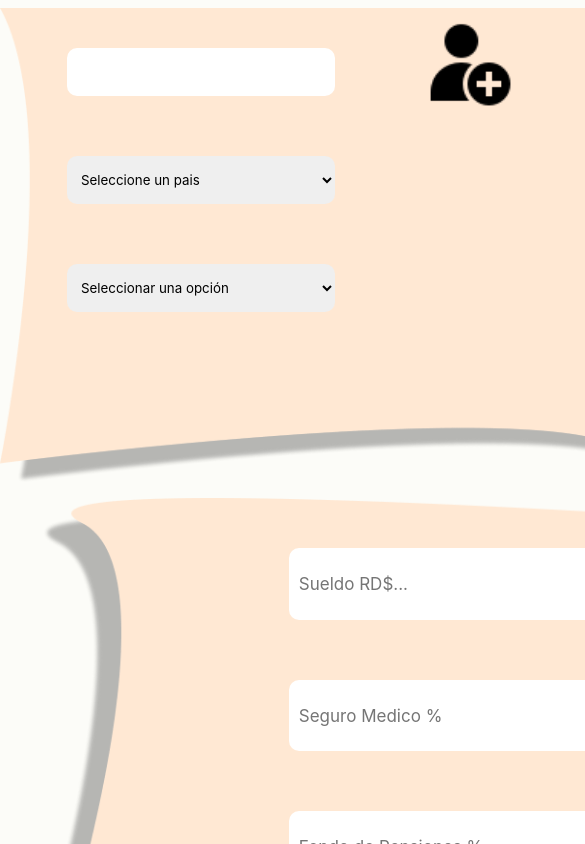
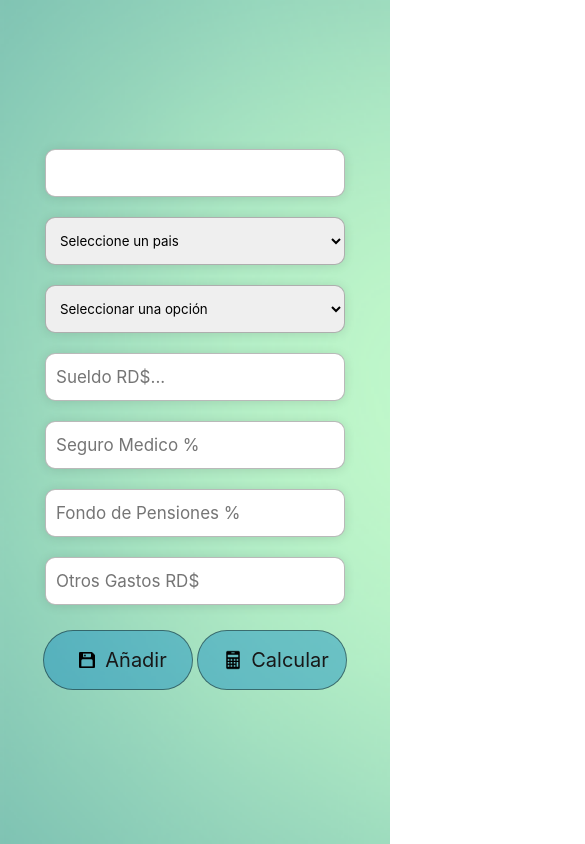
Before and after one commit to pcabreram1234/javaScriptPratice-final-task, a React app: page / in a window 390 px wide. Shown: the top 844 px of the page, 585 px wide, since content can reach past the window. Built offline with nearby package versions, Linux system fonts and the light colour scheme.

Commit message:
Responsive Desing Added

```diff
--- a/src/components/addUser.jsx
+++ b/src/components/addUser.jsx
@@ -1,5 +1,4 @@
 import React from "react";
-import addUserIcon from "../assets/images/Add user.png";
 import Contries from "../json/contries.json";
 import "../styles/AddUser.css";
 
@@ -19,7 +18,6 @@ const AddUser = ({
   return (
     <div className="AddUser--container">
       <div className="mainContainer">
-        <div className="col">
         <input
           type="text"
           placeholde="Nombre..."
@@ -39,8 +37,7 @@ const AddUser = ({
           name=""
           id=""
           onChange={(e) => {
-              let data =
-                e.currentTarget.selectedOptions[0].innerHTML.toString();
+            let data = e.currentTarget.selectedOptions[0].innerHTML.toString();
             handleCountry(getInfo(data), e.currentTarget);
           }}
         >
@@ -56,8 +53,7 @@ const AddUser = ({
           name=""
           id=""
           onChange={(e) => {
-              let data =
-                e.currentTarget.selectedOptions[0].innerHTML.toString();
+            let data = e.currentTarget.selectedOptions[0].innerHTML.toString();
             handleProfesion(getInfo(data), e.currentTarget);
           }}
         >
@@ -70,11 +66,6 @@ const AddUser = ({
           <option value="">Policía</option>
         </select>
       </div>
-
-        <div className="col">
-          <img src={addUserIcon} alt="" className="addUserIcon" />
-        </div>
-      </div>
     </div>
   );
 };
--- a/src/components/addUserCurrencyInfo.jsx
+++ b/src/components/addUserCurrencyInfo.jsx
@@ -9,34 +9,22 @@ const AddUserCurrencyInfo = ({
   handleMedicare,
   handlePensionFund,
   handleAditionalExpenxes,
+  handlePatternNum,
 }) => {
-  const getInfo = (e) => {
-    return e;
-  };
   return (
     <div className="AddUserCurrencyInfo">
-      <div className="AddUserCurrencyInfo--imageIcon">
-        <img src={addCurrencyInfoIcon} alt="" />
-      </div>
-
-      <div className="AddUserCurrencyInfo--maincontainer">
-        <div className="AddUserCurrencyInfo--col">
       <input
-            type="number"
+        type="text"
         placeholder="Sueldo RD$..."
         id="sueldo"
         className="AddUserCurrencyInfo--input"
         onChange={(e) => {
+          handlePatternNum;
           let data = parseInt(e.currentTarget.value);
           validateInputNumbers(e, data, handleSalary);
         }}
       />
-          <label htmlFor="Sueldo" className="AddUserCurrencyInfo--label">
-            .00
-          </label>
-        </div>
 
-        <div className="AddUserCurrencyInfo--col">
       <input
         type="number"
         placeholder="Seguro Medico %"
@@ -51,12 +39,7 @@ const AddUserCurrencyInfo = ({
           }
         }}
       />
-          <label htmlFor="SNS" className="AddUserCurrencyInfo--label">
-            .00
-          </label>
-        </div>
 
-        <div className="AddUserCurrencyInfo--col">
       <input
         type="number"
         placeholder="Fondo de Pensiones %"
@@ -72,12 +55,7 @@ const AddUserCurrencyInfo = ({
           }
         }}
       />
-          <label htmlFor="AFP" className="AddUserCurrencyInfo--label">
-            .00
-          </label>
-        </div>
 
-        <div className="AddUserCurrencyInfo--col">
       <input
         type="number"
         placeholder="Otros Gastos RD$"
@@ -88,11 +66,6 @@ const AddUserCurrencyInfo = ({
           validateInputNumbers(e, data, handleAditionalExpenxes);
         }}
       />
-          <label htmlFor="GASTOS" className="AddUserCurrencyInfo--label">
-            .00
-          </label>
-        </div>
-      </div>
     </div>
   );
 };
--- a/src/containers/AddPeopleInfo.js
+++ b/src/containers/AddPeopleInfo.js
@@ -7,6 +7,7 @@ import CalcButton from "../components/CalcButton";
 import { validateInputs } from "../utils/validateInputs";
 import { ClearInputs } from "../utils/clearInputs";
 import { Link } from "react-router-dom";
+
 import "../styles/AddPeopleInfo.css";
 
 const AddPeopleInfo = () => {
@@ -62,9 +63,7 @@ const AddPeopleInfo = () => {
 
   const handleMedicare = (medicare, newRef) => {
     refMedicare.current = newRef;
-    medicare === 0 || medicare === NaN
-      ? setMedicare([])
-      : setMedicare(medicare);
+    medicare === 0 || medicare === NaN ? setMedicare(0) : setMedicare(medicare);
   };
 
   const handlePensionFund = (pension, newRef) => {
@@ -173,14 +172,22 @@ const AddPeopleInfo = () => {
       : refInput.current.focus();
   };
 
+  const handlePatternNum = (el) => {
+    let regExp = new RegExp(/[0-9]{1,}/);
+    regExp.test(el) ? el : null;
+  };
+
+  handlePatternNum();
+
   return (
-    <div>
+    <div className="AddPeople_container">
       <AddUser
         handleUserName={handleUserName}
         handleCountry={handleCountry}
         handleProfesion={handleProfesion}
         handleUserInputFocus={handleUserInputFocus}
         setRefinput={setRefinput}
+        handlePatternNum={handlePatternNum}
       />
       <AddUserCurrencyInfo
         handleSalary={handleSalary}
--- a/src/routes/App.js
+++ b/src/routes/App.js
@@ -2,11 +2,19 @@ import React from "react";
 import { BrowserRouter, Route } from "react-router-dom";
 import AddPeopleInfo from "../containers/AddPeopleInfo";
 import GeneralResults from "../containers/GeneralResults";
+import blurryGradientHaikei from "../assets/images/blurry-gradient-haikei.png";
 import "../styles/App.css";
+
+const style = {
+  backgroundImage: "url(" + blurryGradientHaikei + ")",
+  backgroundRepeat: "no-repeat",
+  backgroundSize: "cover",
+  height: "100vh",
+};
 
 const App = () => (
   <BrowserRouter>
-    <div className="App">
+    <div className="App" style={style}>
       <Route exact path="/" component={AddPeopleInfo}></Route>
       <Route exact path="/calc" component={GeneralResults}></Route>
     </div>
--- a/src/styles/AddButton.css
+++ b/src/styles/AddButton.css
@@ -1,19 +1,14 @@
-.add{
+.add {
   display: flex;
   align-items: center;
   justify-content: center;
   font-size: 30px;
   width: 200px;
   height: 60px;
-background: linear-gradient(180deg, #96EA9B 21.93%, #71DEB0 121.93%);
+
   border-radius: 30px;
   border: none;
-cursor: pointer;;
-}
-
-
-.add:active{
-    box-shadow: 0px 1.2px 2px 4px rgba(108, 109, 108, 0.418);
+  cursor: pointer;
 }
 
 .add img {
--- a/src/styles/AddPeopleInfo.css
+++ b/src/styles/AddPeopleInfo.css
@@ -1,3 +1,5 @@
+
+
 .buttonsContainer {
     display: flex;
     justify-content: center;
--- a/src/styles/AddUser.css
+++ b/src/styles/AddUser.css
@@ -1,43 +1,12 @@
-.AddUser--container{
-margin: 2% auto;
- width: 670.44px;
-height: 482.43px;
-background-image: url(/src/assets/images/Container1.png);
-background-size: cover;
-}
-
-.mainContainer, .mainContainer2{
-    display: grid;
-    justify-content: center;
-    grid-template-rows: 1fr;
-    grid-template-columns: 1fr 1fr;
-    padding: 0px 10%;
-}
-
-.mainContainer>:first-child{
-    display: flex;
-    flex-direction: column;
-}
-.mainContainer>:last-child{
-    display: flex;
-    justify-content: center;
-}
-
-.mainContainer .col{
-    margin: 10px 0px;
-}
-
- input,  select{
-     height: 3rem;
-     width: 100%;
-     border-radius: 10px;
-     border: none;
-    margin: 30px 0px;
-    padding: 0px 10px;
+.mainContainer {
+  display: flex;
+  flex-direction: column;
+  align-items: center;
 }
 
 
-.addUserIcon{
-    width: 92px;
-    height: 92px;
+
+.addUserIcon {
+  width: 92px;
+  height: 92px;
 }
--- a/src/styles/AddUserCurrencyInfo.css
+++ b/src/styles/AddUserCurrencyInfo.css
@@ -1,50 +1,6 @@
-.AddUserCurrencyInfo{
-    margin: 2% auto;
-    width: 776px;
-    height: 581px;
-    background-image: url(/src/assets/images/Container2.png);
-    background-size: cover;
-    display: grid;
-    grid-template-rows: 1fr;
-    grid-template-columns: 1fr 1fr;
+.AddUserCurrencyInfo {
+  display: flex;
+  flex-direction: column;
+  justify-content: center;
+  align-items: center;
 }
-
-.AddUserCurrencyInfo--maincontainer{
-    margin-top: 20px;
-    margin-right: 30vh;
-    width: 100%;
-}
-
-.AddUserCurrencyInfo--imageIcon{
-    margin-top:487px;
-    margin-left: 20vh;
-    width: 120px;
-    height: 120px;
-    left: 170px;
-    top: 1079px;
-}
-
-.AddUserCurrencyInfo--col{
-    width: 380px;
-    display: flex;
-    flex-direction: row;
-    align-items: center;
-}
-
-.AddUserCurrencyInfo--input{
-    height: 8.5vh;
-}
-
-
-.AddUserCurrencyInfo--label{
-    display: flex;
-    justify-content: center;
-    align-items: center;
-    height: 1.5em;
-    width: 2.5em;
-    margin: 0 5px;
-    padding: 10px 10px;
-    background: linear-gradient(122.78deg, rgba(148, 111, 93, 0.49) 19.47%, #FFE8D3 88.47%);
-    border: 1px solid #C9C6C6;
-    border-radius: 5px;
-}
--- a/src/styles/App.css
+++ b/src/styles/App.css
@@ -1,22 +1,83 @@
 * {
-    margin: 0;
-    padding: 0;
-    box-sizing: border-box;
-    font-family: -apple-system, BlinkMacSystemFont, 'Segoe UI', Roboto, Oxygen, Ubuntu, Cantarell, 'Open Sans', 'Helvetica Neue', sans-serif;
-
+  margin: 0;
+  padding: 0;
+  box-sizing: border-box;
+  font-family: -apple-system, BlinkMacSystemFont, "Segoe UI", Roboto, Oxygen,
+    Ubuntu, Cantarell, "Open Sans", "Helvetica Neue", sans-serif;
 }
 
-
 body {
-    /*background: linear-gradient(180deg, #955893 0%, #49A4C8 77.6%, #43AACC 100%);*/
-    background-color: rgb(252, 252, 248);
-    background-size: cover;
-    height: 100vw;
-    overflow-x: hidden;
+  overflow-x: hidden;
+  background-image: url(../assets//images/blurry-gradient-haikei.png);
+  background-repeat: no-repeat;
 }
 
+.App {
+  display: flex;
+  align-items: center;
+  justify-content: center;
+}
 
-.App {
-    height: 100%;
-    background-size: cover;
+input,
+select {
+  height: 3rem;
+  border-radius: 10px;
+  border: 1px solid rgba(0, 0, 0, 0.274);
+  box-shadow: 0px 1px 11px 0px #0000001c;
+  outline: none;
+  width: 400px;
+  margin: 10px 0px;
+  padding: 0px 10px;
 }
+
+.buttonsContainer button,
+.buttonsContainer a button {
+  background: #0083c266;
+  border: 1px solid #0000006e;
+}
+
+.buttonsContainer button span,
+.buttonsContainer a button {
+  color: rgb(24, 24, 24);
+}
+
+button:active {
+  box-shadow: 0px 1.2px 2px 4px rgba(172, 172, 172, 0.418);
+}
+
+@media (max-width: 850px) {
+  input,
+  select {
+    width: 300px;
+  }
+
+  .buttonsContainer button,
+  .buttonsContainer a button {
+    cursor: none;
+    outline: none;
+  }
+
+  .buttonsContainer {
+    flex-wrap: wrap;
+  }
+  .buttonsContainer button {
+    margin: 0px 2px;
+    width: 150px;
+  }
+
+  .buttonsContainer button img {
+    width: 20px;
+    height: 20px;
+  }
+
+  .buttonsContainer button span,
+  .buttonsContainer a button {
+    font-size: 20px;
+  }
+}
+
+@media (max-width: 850px) and (orientation: landscape) {
+  .App {
+    height: auto !important;
+  }
+}
--- a/src/styles/CalcButton.css
+++ b/src/styles/CalcButton.css
@@ -1,4 +1,4 @@
-.calcButton{
+.calcButton {
   display: flex;
   align-items: center;
   justify-content: center;
@@ -6,14 +6,11 @@
   width: 200px;
   height: 60px;
   border: none;
-    background: linear-gradient(180deg, #8d98eb 21.93%, #6974b3 121.93%);
+
   border-radius: 30px;
-    cursor: pointer;;
+  cursor: pointer;
 }
 
-    .calcButton:active{
-        box-shadow: 0px 1.2px 2px 4px rgba(191, 194, 191, 0.418);
-    }
 .calcButton img {
   width: 40px;
   height: 40px;
--- a/src/styles/CancelButton.css
+++ b/src/styles/CancelButton.css
@@ -6,16 +6,13 @@
   width: 200px;
   height: 60px;
   border: none;
-    background: linear-gradient(180deg, #DBECE6 21.93%, #95B0B1 121.93%);
   border-radius: 30px;
 }
-
 
 .cancel:enabled {
   opacity: 1;
   cursor: pointer;
   display: flex;
-
 }
 
 .cancel:disabled {
@@ -24,13 +21,6 @@
   display: none;
 }
 
-
-.cancel:active {
-    box-shadow: 0px 1.2px 2px 4px rgba(108, 109, 108, 0.418);
-}
-
-
-
 .cancel img {
   width: 40px;
   height: 40px;
```
Also changed, not shown: src/assets/images/blurry-gradient-haikei.png (added). Lines whose indentation alone changed are shown as unchanged.
